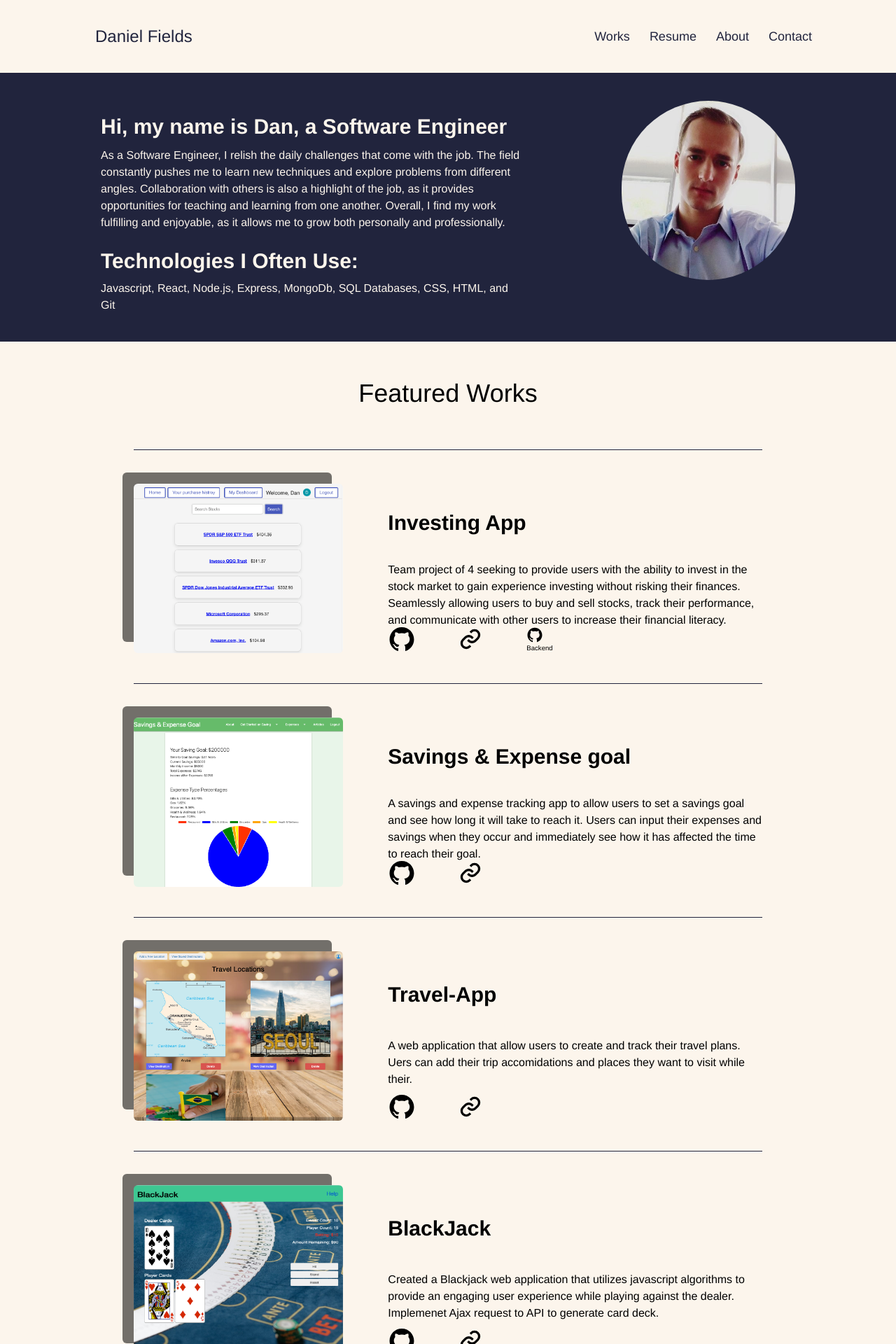
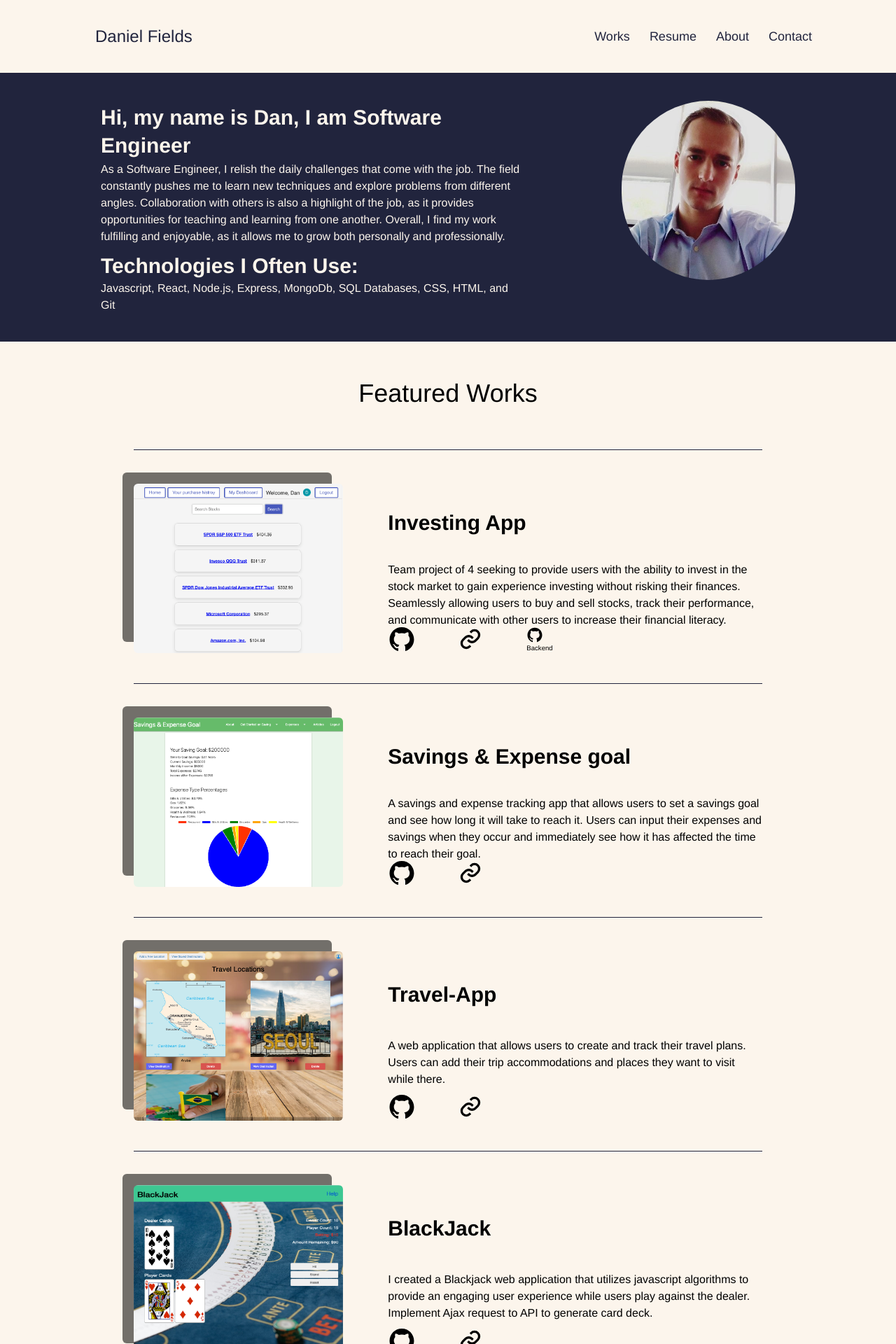
Before and after one commit to danf8/my-portfolio, a Next.js app: page / in a window 1280 px wide. Shown: the top 1920 px of the page at 70% size. Built offline with nearby package versions, Linux system fonts and the light colour scheme.

Commit message:
wip: correct typo

```diff
--- a/components/Header.js
+++ b/components/Header.js
@@ -5,7 +5,7 @@ const Header = () => {
     return (
         <header id="about" name='about' className=' bg-blueish-50 object-cover flex flex-col py-10 px-0 md:max-w-none md:h-96 md:w-screen  md:grid grid-row-3 md:col-3 md:grid-flow-col '>
             <Image id="pro-pic" height={256} width={248} className=' h-mobile-pic w-mobile-pic md:h-64 md:w-62 md:row-span-3 md:col-start-3 md:col-span-1 md:justify-items-start self-center rounded-full' src={aboutData[0].pic} alt="Daniel Fields Picture" />
-            <h2 id="about-name" className=' pt-10 md:pt-0 pb-4 md:pb-0 leading-10 w-82 md:w-128 md:col-start-2 md:col-end-3 font-bold text-3xl text-peach-50 self-center md:justify-self-start md:self-end '>Hi, my name is Dan, a Software Engineer</h2>
+            <h2 id="about-name" className=' pt-10 md:pt-0 pb-4 md:pb-0 leading-10 w-82 md:w-128 md:col-start-2 md:col-end-3 font-bold text-3xl text-peach-50 self-center md:justify-self-start md:self-end '>Hi, my name is Dan, I am Software Engineer</h2>
             <p id="my-info" className='about-info  w-82 md:w-128 md:col-start-2 md:col-end-3 text-peach-50 text-base font-normal self-center md:justify-self-start md:self-center'>{aboutData[0].about}</p>
             <h2 id="about-tech" className='about-info pt-1.5 md:pt-2  w-82 md:w-128 md:col-start-2 md:col-end-3 text-peach-50 font-bold self-center md:justify-self-start text-3xl'>Technologies I Often Use:</h2>
             <p id="about-tech" className='about-info pt-1.5 md:pt-0  w-82 md:w-128 md:col-start-2 md:col-end-3 text-peach-50 text-base font-normal self-center md:justify-self-start '> {aboutData[0].technologies}</p>
--- a/public/project-data.json
+++ b/public/project-data.json
@@ -12,7 +12,7 @@
     {
         "name": "Savings & Expense goal",
         "pic": "/images/savingsGoal.png",
-        "description": "A savings and expense tracking app to allow users to set a savings goal and see how long it will take to reach it. Users can input their expenses and savings when they occur and immediately see how it has affected the time to reach their goal.",
+        "description": "A savings and expense tracking app that allows users to set a savings goal and see how long it will take to reach it. Users can input their expenses and savings when they occur and immediately see how it has affected the time to reach their goal.",
         "github-frontend": "https://github.com/danf8/savings-expense_goal_app",
         "github-backend": null,
         "deployed": "https://savingsgoal-0424.herokuapp.com/",
@@ -22,7 +22,7 @@
     {
         "name": "Travel-App",
         "pic": "/images/travelApp.png",
-        "description": "A web application that allow users to create and track their travel plans. Uers can add their trip accomidations and places they want to visit while their.",
+        "description": "A web application that allows users to create and track their travel plans. Users can add their trip accommodations and places they want to visit while there.",
         "github-frontend": "https://github.com/danf8/Travel-app",
         "github-backend": null,
         "deployed": "https://travel-app-1.herokuapp.com/",
@@ -32,7 +32,7 @@
     {
         "name": "BlackJack",
         "pic": "/images/blackJack.png",
-        "description": "Created a Blackjack web application that utilizes javascript algorithms to provide an engaging user experience while playing against the dealer. Implemenet Ajax request to API to generate card deck.  ",
+        "description": "I created a Blackjack web application that utilizes javascript algorithms to provide an engaging user experience while users play against the dealer. Implement Ajax request to API to generate card deck.",
         "github-frontend": "https://github.com/danf8/Blackjack-game",
         "github-backend": null,
         "deployed": "https://danf8.github.io/Blackjack-game/",
```
